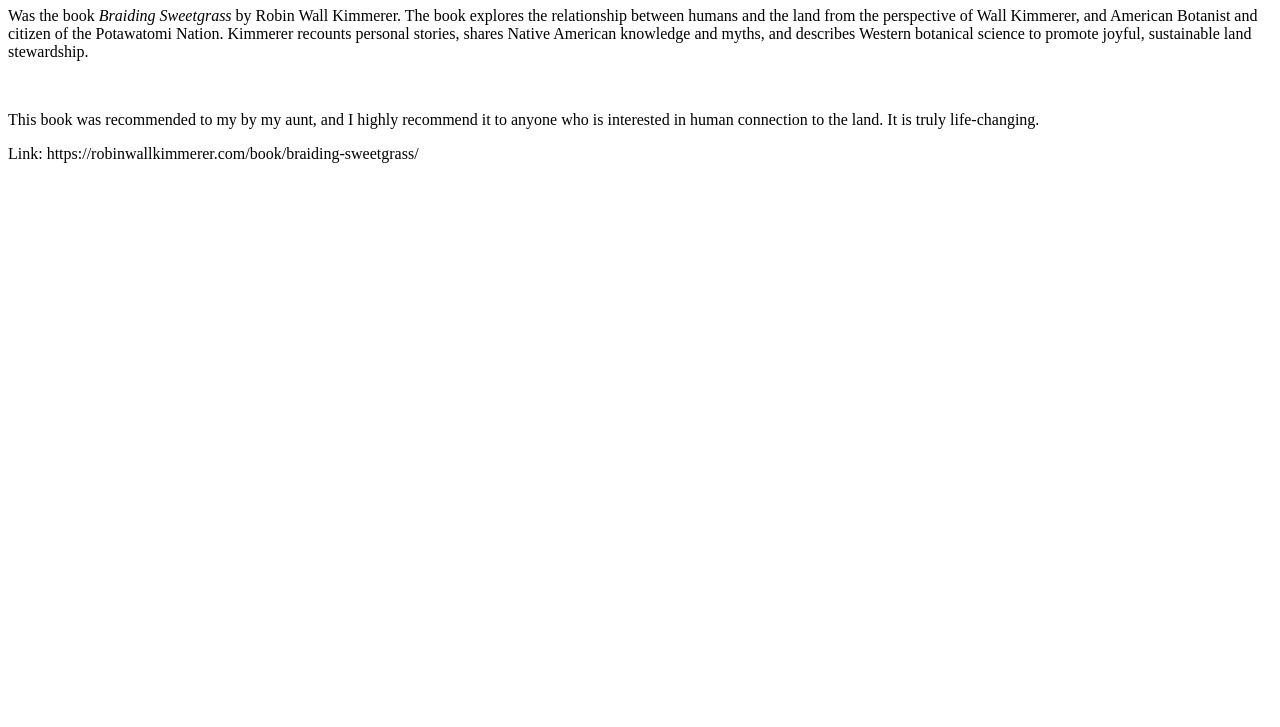
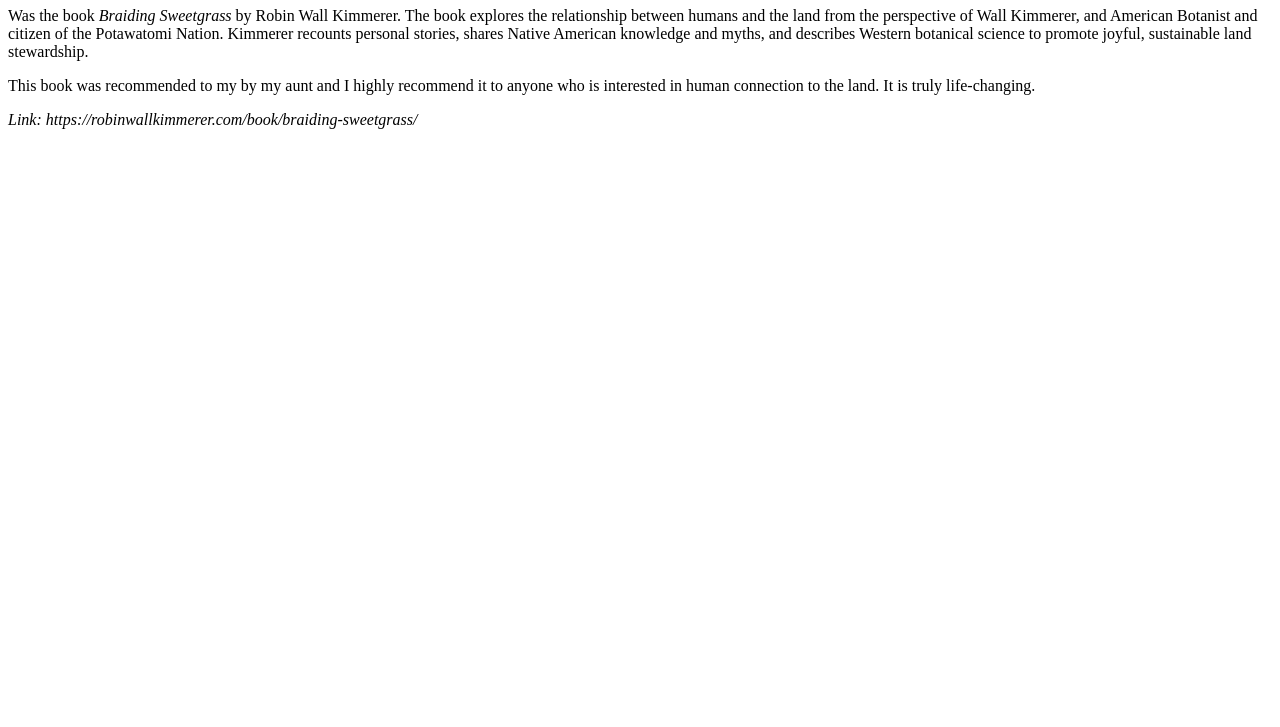
Before and after one commit to mm-schmidt/UX220-Lab2, a plain HTML site: page index.html in a window 1280 px wide. Shown: the part 73-800 px from the top of the page. Drawn offline with Linux system fonts and the light colour scheme.

Commit message:
Update index.html

```diff
--- a/index.html
+++ b/index.html
@@ -7,9 +7,8 @@
     <header><h1>The Best Thing I've Read Recently...</h1></header>
     <main>
       <p>Was the book <i>Braiding Sweetgrass</i> by Robin Wall Kimmerer. The book explores the relationship between humans and the land from the perspective of Wall Kimmerer, and American Botanist and citizen of the Potawatomi Nation. Kimmerer recounts personal stories, shares Native American knowledge and myths, and describes Western botanical science to promote joyful, sustainable land stewardship.</p>
-      <br>
-      <p>This book was recommended to my by my aunt, and I highly recommend it to anyone who is interested in human connection to the land. It is truly life-changing.</p>
+      <p>This book was recommended to my by my aunt and I highly recommend it to anyone who is interested in human connection to the land. It is truly life-changing.</p>
     </main>
-    <footer>Link: https://robinwallkimmerer.com/book/braiding-sweetgrass/</footer>
+    <footer><i>Link: https://robinwallkimmerer.com/book/braiding-sweetgrass/</i></footer>
   </body>
 </HTML>
```
